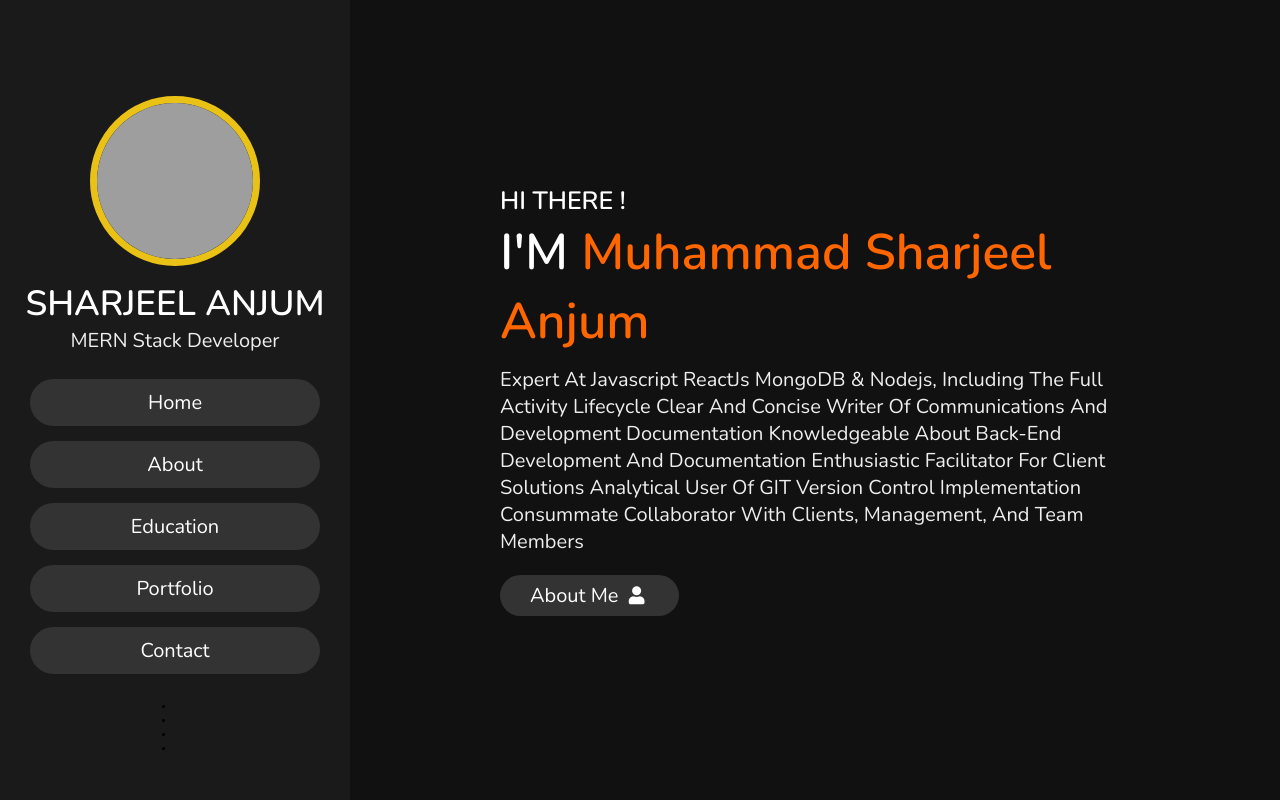
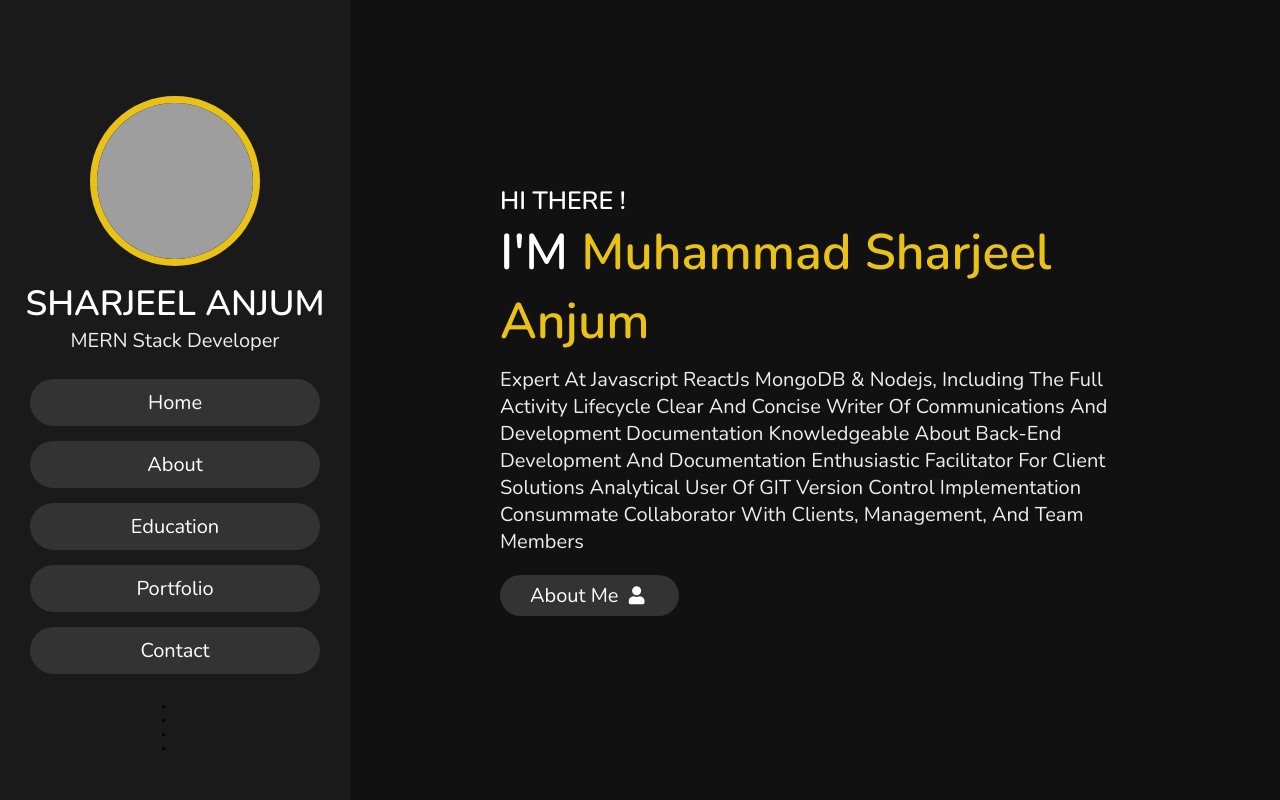
Before and after one commit to sharjeelanjum11/sharjeelanjum.github.io, a plain HTML site: page index.html in a window 1280 px wide. Shown: the top 800 px of the page. Drawn offline with nearby package versions, Linux system fonts and the light colour scheme; grey boxes are pictures that could not be loaded.

Commit message:
Update style.css

```diff
--- a/css/style.css
+++ b/css/style.css
@@ -3,7 +3,7 @@
 :root{
     --yellow:#15d7e9;
     --blue: #e9c215;
-    --orange:#ff6600;
+    --orange: #e9c215;
     --red:rgb(250, 10, 10);
 }
 
```
